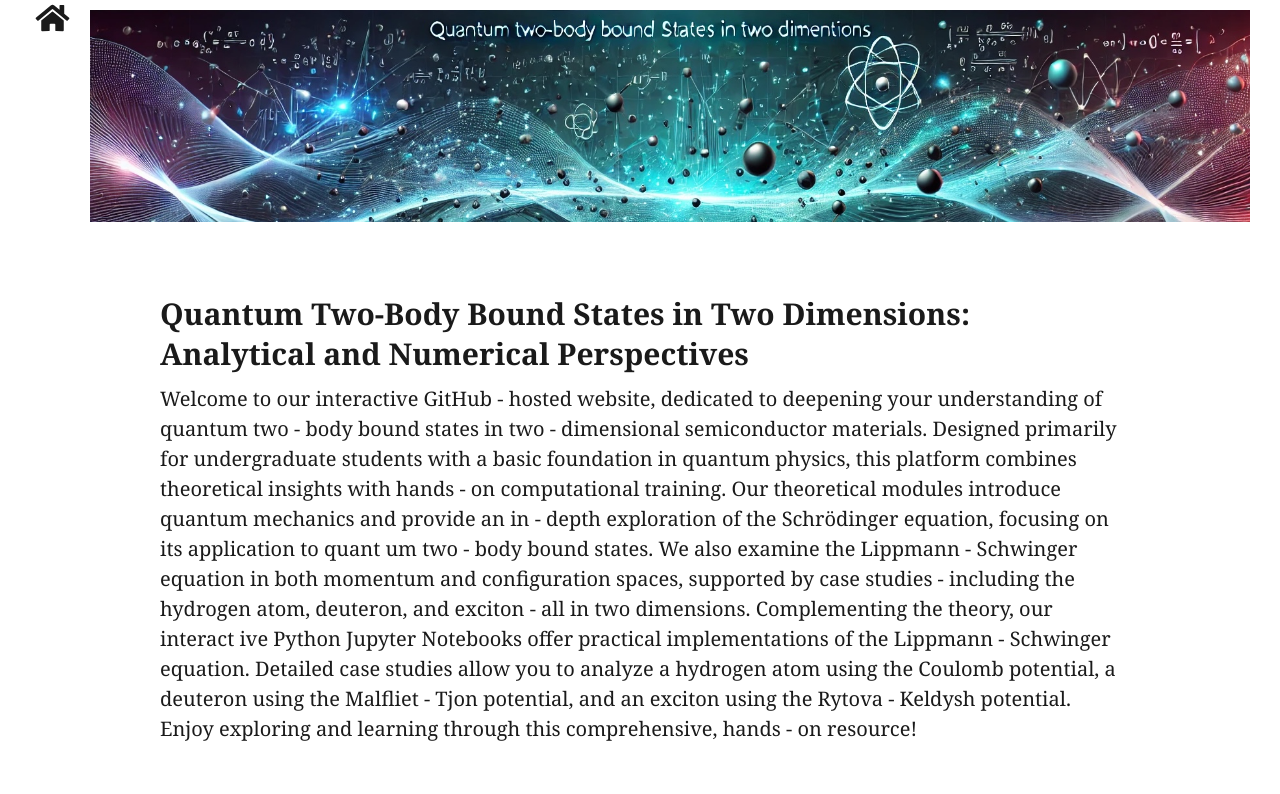
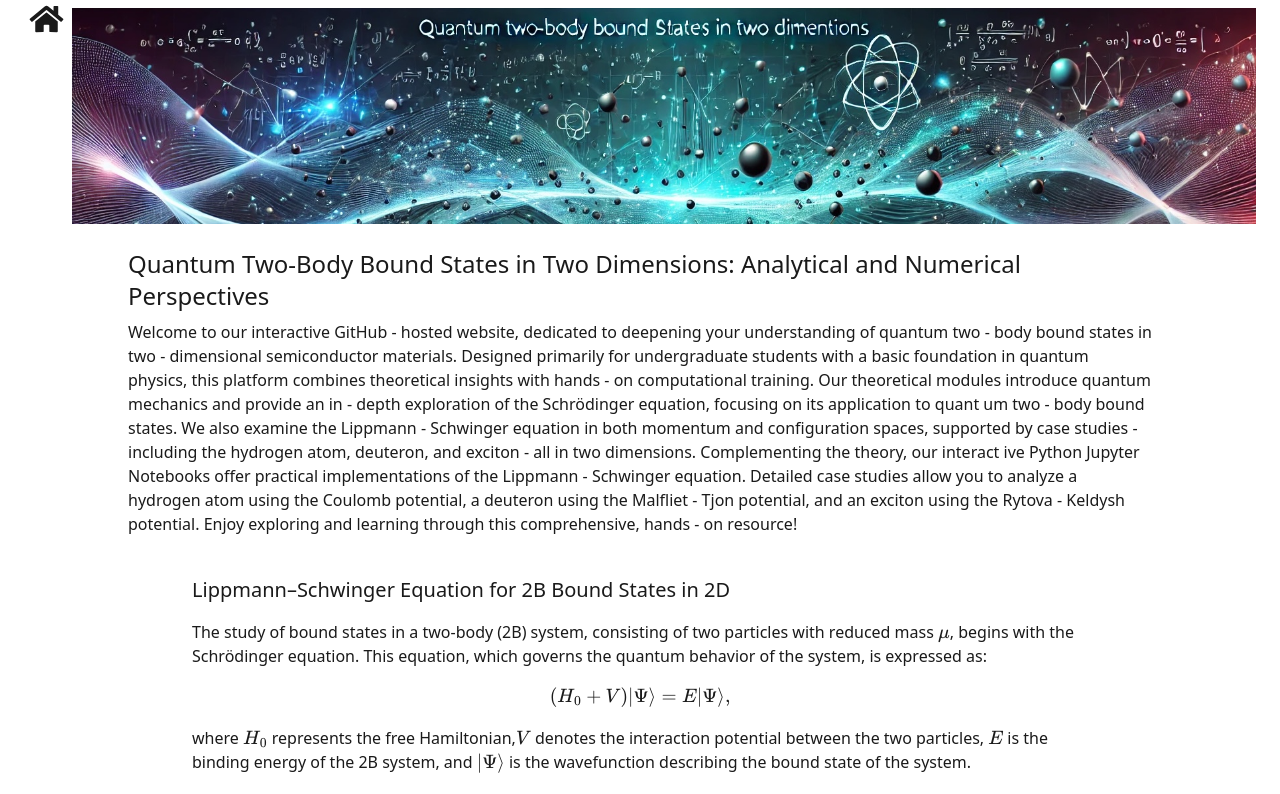
Before and after one commit to CSU-Physics/2B_2D, a Next.js app: page / in a window 1280 px wide. Shown: the top 794 px of the page. Built offline with nearby package versions, Linux system fonts and the light colour scheme.

Commit message:
3.14 10th Commit

```diff
--- a/app/globals.css
+++ b/app/globals.css
@@ -15,13 +15,13 @@ body {
     }
 }
 
-html {
+/* html {
     line-height: 1.5;
     font-family: Georgia, serif;
     font-size: 20px;
     color: #1a1a1a;
     background-color: #fdfdfd;
-}
+} */
 
 /*
 body {
@@ -38,18 +38,18 @@ body {
 } */
 
 @media (max-width: 600px) {
-    body {
+    /* body {
         font-size: 0.9em;
         padding: 1em;
     }
 
     h1 {
         font-size: 1.8em;
-    }
+    } */
 }
 
 @media print {
-    body {
+    /* body {
         background-color: transparent;
         color: black;
         font-size: 12pt;
@@ -66,7 +66,7 @@ body {
     h3,
     h4 {
         page-break-after: avoid;
-    }
+    } */
 }
 
 p {
@@ -84,7 +84,7 @@ a:visited {
 img {
     max-width: 100%;
 }
-
+/*
 h1,
 h2,
 h3,
@@ -102,7 +102,7 @@ h6 {
 
 h6 {
     font-weight: normal;
-}
+} */
 
 ol,
 ul {
@@ -122,11 +122,11 @@ blockquote {
     color: #606060;
 }
 
-code {
+/* code {
     font-family: Menlo, Monaco, 'Lucida Console', Consolas, monospace;
     font-size: 85%;
     margin: 0;
-}
+} */
 
 pre {
     margin: 1em 0;
@@ -204,9 +204,9 @@ code {
     white-space: pre-wrap;
 }
 
-span.smallcaps {
+/* span.smallcaps {
     font-variant: small-caps;
-}
+} */
 
 div.columns {
     display: flex;
@@ -254,14 +254,14 @@ html {
 } */
 
 @media (max-width: 600px) {
-    body {
+    /* body {
         font-size: 0.9em;
         padding: 12px;
-    }
+    } */
 
-    h1 {
+    /* h1 {
         font-size: 1.8em;
-    }
+    } */
 }
 
 @media print {
@@ -269,7 +269,7 @@ html {
         background-color: white;
     }
 
-    body {
+    /* body {
         background-color: transparent;
         color: black;
         font-size: 12pt;
@@ -286,12 +286,12 @@ html {
     h3,
     h4 {
         page-break-after: avoid;
-    }
+    } */
 }
 
-p {
+/* p {
     margin: 1em 0;
-}
+} */
 
 a {
     color: #1a1a1a;
@@ -310,7 +310,7 @@ svg {
     max-width: 100%;
 }
 
-h1,
+/* h1,
 h2,
 h3,
 h4,
@@ -327,7 +327,7 @@ h6 {
 
 h6 {
     font-weight: normal;
-}
+} */
 
 ol,
 ul {
@@ -347,12 +347,12 @@ blockquote {
     color: #606060;
 }
 
-code {
+/* code {
     font-family: Menlo, Monaco, Consolas, 'Lucida Console', monospace;
     font-size: 85%;
     margin: 0;
     hyphens: manual;
-}
+} */
 
 pre {
     margin: 1em 0;
@@ -430,9 +430,9 @@ code {
     white-space: pre-wrap;
 }
 
-span.smallcaps {
+/* span.smallcaps {
     font-variant: small-caps;
-}
+} */
 
 div.columns {
     display: flex;
@@ -455,12 +455,12 @@ ul.task-list[class] {
     list-style: none;
 }
 
-ul.task-list li input[type="checkbox"] {
+/* ul.task-list li input[type="checkbox"] {
     font-size: inherit;
     width: 0.8em;
     margin: 0 0.8em 0.2em -1.6em;
     vertical-align: middle;
-}
+} */
 
 .display.math {
     display: block;
--- a/app/page.js
+++ b/app/page.js
@@ -60,7 +60,7 @@ export default function Home() {
             {/* <a className="" target="" href={"https://csu-physics.github.io/"} >
               <FaArrowLeft size={60} className="w-[45px] h-[35px] " />
             </a> */}
-            <h1 className=" text-xl sm:text-2xl font-bold" >Quantum Two-Body Bound States in Two Dimensions: Analytical and Numerical Perspectives</h1>
+            <h1 className=" text-xl sm:text-2xl" >Quantum Two-Body Bound States in Two Dimensions: Analytical and Numerical Perspectives</h1>
           </div>
           <div className="leading-6 md:px-8 lg:px-12 py-2" >
             Welcome to our interactive GitHub
@@ -112,7 +112,7 @@ export default function Home() {
         </section>
         {/* Transport_Equation */}
         <section className="px-1 md:px-14 lg:px-28 my-4" >
-          <h2 className=" text-xl font-bold" >Lippmann–Schwinger Equation for 2B Bound States in 2D</h2>
+          <h2 className=" text-lg sm:text-xl" >Lippmann–Schwinger Equation for 2B Bound States in 2D</h2>
 
           <div>
             <p>The study of bound states in a two-body (2B) system, consisting of
@@ -223,7 +223,7 @@ export default function Home() {
               nature of the interactions and the resulting bound states.
             </p>
 
-            <h1 id=" numerical-implementation" className="text-xl font-bold" >Numerical Implementation</h1>
+            <h2 id=" numerical-implementation" className="text-lg sm:text-xl" >Numerical Implementation</h2>
             <p>To numerically solve the Lippmann-Schwinger equation <a
               href="#eq.LS_pw" data-reference-type="eqref"
               data-reference="eq.LS_pw">[eq.LS_pw]</a> for 2B bound states in 2D,
@@ -249,7 +249,7 @@ export default function Home() {
               <span class="math inline">\(E\)</span>. The eigenvalue <span
                 class="math inline">\(\lambda\)</span> is used as a criterion to verify
               the solution.</p>
-            <h3 className="text-lg font-bold" id="determining-the-binding-energy">Determining
+            <h3 className="text-md sm:text-lg" id="determining-the-binding-energy">Determining
               the Binding Energy</h3>
 
             <p>The binding energy <span class="math inline">\(E\)</span> is
@@ -286,8 +286,8 @@ export default function Home() {
 
 
 
-            <h1 className=" text-xl sm:text-2xl font-bold" id="numerical-results">Numerical Results</h1>
-            <h2 className=" text-xl font-bold" id="pedagogical-and-numerical-test-hydrogen-atom-in-2d">Pedagogical
+            <h1 className=" text-xl sm:text-2xl" id="numerical-results">Numerical Results</h1>
+            <h2 className=" text-lg sm:text-xl" id="pedagogical-and-numerical-test-hydrogen-atom-in-2d">Pedagogical
               and Numerical Test: Hydrogen Atom in 2D</h2>
             <p>The study of the hydrogen atom in two dimensions (2D) serves as a
               pedagogical example for understanding bound states and wave functions in
@@ -409,10 +409,10 @@ export default function Home() {
             </div>
 
             <div className="my-10" >
-              <iframe src="https://csu-physics.github.io/Pedagogical_-_Numerical_Test-Hydrogn_Atom-in-2D/lab/index.html?enableMemoryStorage=1" width="100%" height="650px" />
+              <iframe src="https://csu-physics.github.io/Hydrogn_2D.github.io/lab/index.html?enableMemoryStorage=1" width="100%" height="650px" />
             </div>
             <div>
-              <h2 className=" text-xl font-bold" id="pedagogical-and-numerical-test-hydrogen-atom-in-2d">Pedagogical and
+              <h2 className=" text-lg sm:text-xl" id="pedagogical-and-numerical-test-hydrogen-atom-in-2d">Pedagogical and
                 Numerical Test: Deuteron in 2D</h2>
               <p>This section details the numerical simulation of a deuteron (the
                 bound state of one proton and one neutron) in two dimensions using the
@@ -550,7 +550,7 @@ export default function Home() {
             </div>
 
             <div>
-              <h2 className=" text-xl font-bold" id="excitons-electron-hole-bound-states-in-2d-materials">Excitons:
+              <h2 className=" text-lg sm:text-xl" id="excitons-electron-hole-bound-states-in-2d-materials">Excitons:
                 Electron-Hole Bound States in 2D Materials</h2>
               <p>Excitons are quasiparticles formed by the binding of an electron and
                 a hole through Coulombic attraction, playing a pivotal role in the
@@ -573,7 +573,7 @@ export default function Home() {
                 for exploiting the optoelectronic properties of 2D materials across a
                 variety of applications, from photovoltaics and light-emitting diodes to
                 quantum computing and biomedical imaging.</p>
-              <h3 className="text-lg font-bold" id="the-rytova-keldysh-potential">The Rytova-Keldysh potential</h3>
+              <h3 className="text-md sm:text-lg" id="the-rytova-keldysh-potential">The Rytova-Keldysh potential</h3>
               <p>The Rytova-Keldysh (RK) potential is fundamental in modeling exciton
                 behaviors in 2D materials. This model captures the nuanced electron-hole
                 interactions more accurately in such confined systems compared to
@@ -729,7 +729,7 @@ export default function Home() {
                 </table>
               </div>
 
-              <h3 className="text-lg font-bold" id="exciton-binding-energy">Exciton Binding Energy</h3>
+              <h3 className="text-md sm:text-lg" id="exciton-binding-energy">Exciton Binding Energy</h3>
               <p>This section details the binding energies derived from various
                 computational methods and experimental findings, highlighting their
                 variances and potential sources.
@@ -814,7 +814,7 @@ export default function Home() {
                 </table>
               </div>
               <div className="my-10" >
-                <iframe src="https://csu-physics.github.io/Excitons_2D/lab/index.html?enableMemoryStorage=1" width="100%" height="650px" />
+                <iframe src="https://csu-physics.github.io/Excitons_2D/lab/index.html?enableMemoryStorage=0" width="100%" height="650px" />
               </div>
             </div>
 
```
Also changed, not shown: app/old.txt.
